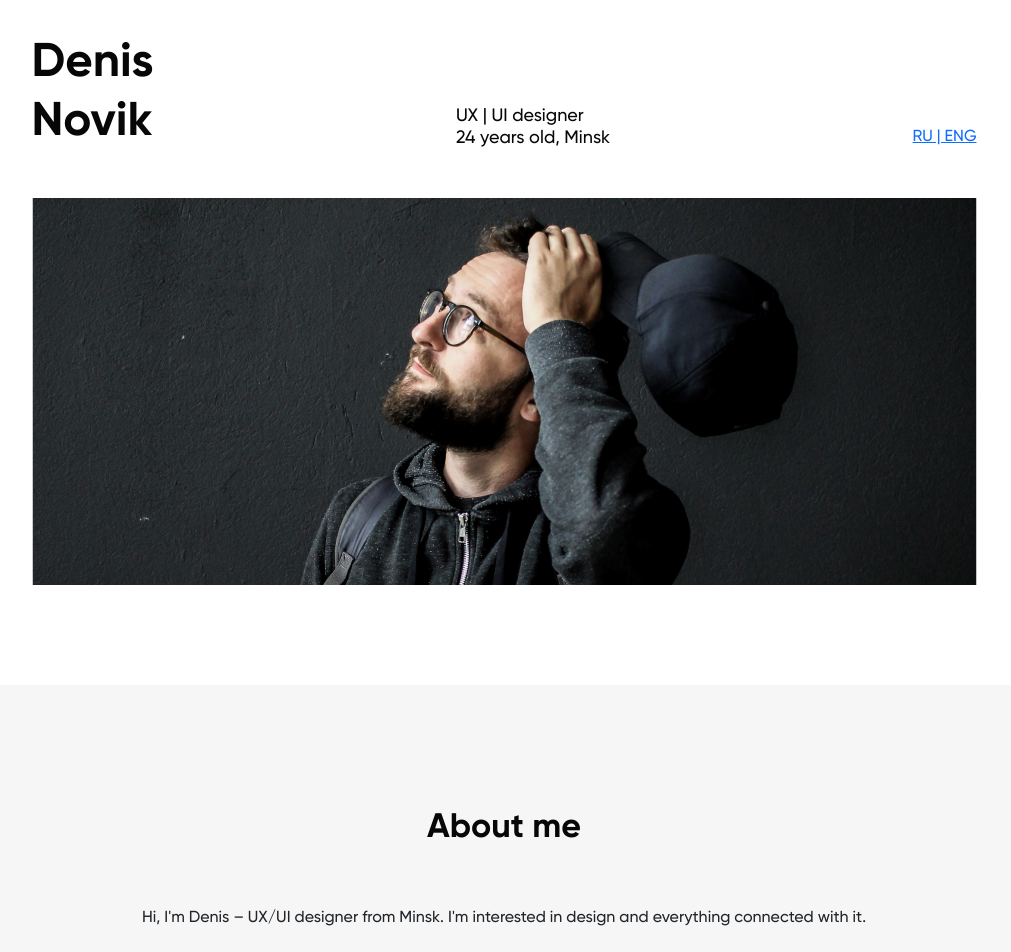
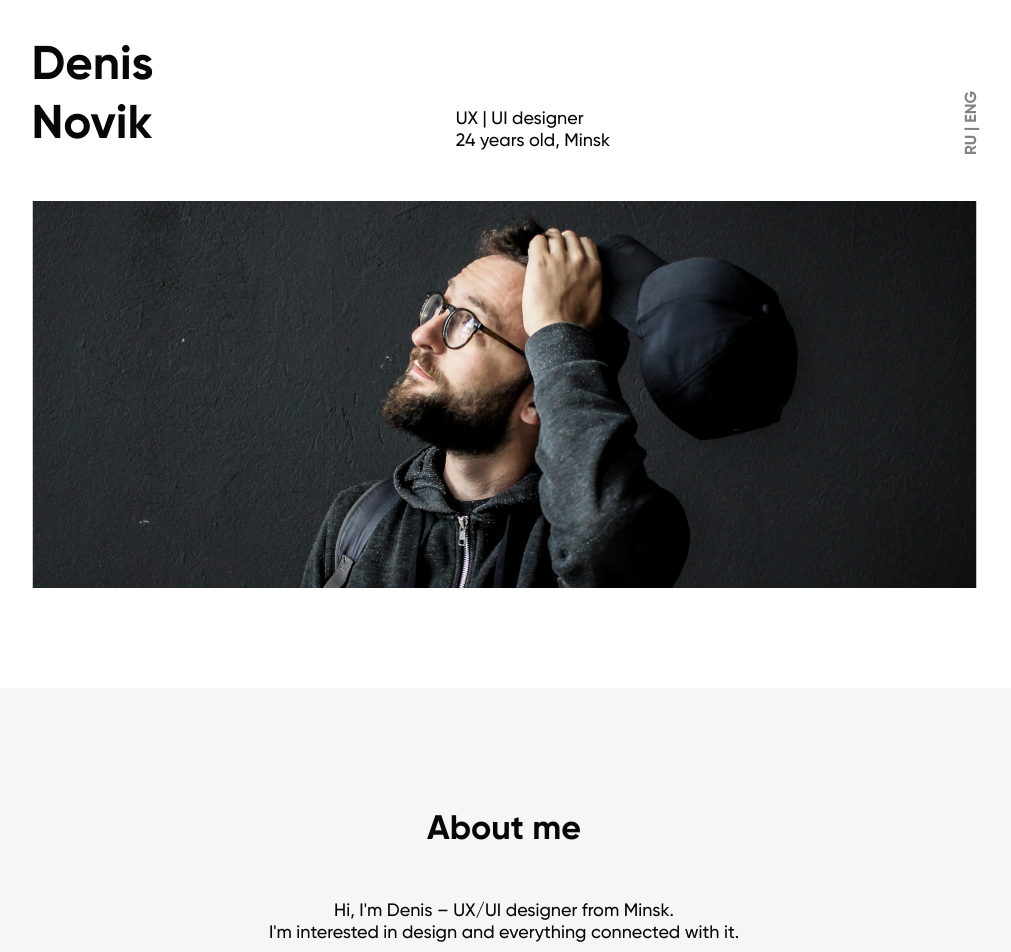
Before and after one commit to Vicktosha/denis_novik, a plain HTML site: page src/index.html in a window 1280 px wide. Shown: the part 100-1052 px from the top of the page, without its empty margins (136-1147 px from the left). Drawn offline with Linux system fonts and the light colour scheme.

Commit message:
tuesday editing

```diff
--- a/src/index.html
+++ b/src/index.html
@@ -25,11 +25,19 @@
 					<span>Denis</span>
 					<span>Novik</span>
 				</div>
+
 				<div class="sub-header_about-item">
 					<span>UX | UI designer</span>
 					<span>24 years old, Minsk</span>
 				</div>
-					<a href="#" class="sub-header_lang-item">RU | ENG</a>
+				<div class="sub-header_lang-item"><a href="#" class="sub-header_lang-item">
+					<span>RU</span>
+				</a>
+				|
+				<a href="#" class="sub-header_lang-item">
+					<span>ENG</span>
+				</a>
+				</div>
 			</div>
 			<img src="img/main.png" alt="main">
 		</div>
--- a/src/sass/blocks/_header.scss
+++ b/src/sass/blocks/_header.scss
@@ -1,12 +1,13 @@
 .header {
-    height: 90px;
-    display: flex;
-    justify-content: space-between;
-    align-items: center;
+	padding: 33px 0 33px;
+	display: flex;
+	justify-content: space-between;
+
+	&__item   {
+		font-weight: 900;
+		font-size: 18px;
+		color: #828282;
+		text-decoration: none;}
+		@include button;
+
 }
-    .header__item   {
-        font-weight: 900;
-        font-size: 18px;
-        color: #828282;
-        text-decoration: none;
-    }
--- a/src/sass/blocks/_promo.scss
+++ b/src/sass/blocks/_promo.scss
@@ -1,5 +1,4 @@
 .promo  {
-    min-width: 760px;
     padding: 0 0 100px 0;
 }
     .promo__divider {
--- a/src/sass/blocks/_section-about.scss
+++ b/src/sass/blocks/_section-about.scss
@@ -1,19 +1,21 @@
 .section-about  {
-    padding: 120px 0 107px 0;
-    min-height: 500px;
+    padding: 120px 0 107px;
     background: #F6F6F6;
     display: flex;
     flex-direction: column;
-    justify-content: space-between;
+    justify-content: space-around;
     align-items:center;
 }
     .title  {
+        margin-bottom: 0;
         font-weight: 900;
         font-size: 34px;
-        line-height: 42px;
         color: #070707;
     }
-    .section_about-text {
+    .section-about_text {
+        margin-top: 50px;
+        display: flex;
+		flex-direction: column;
         font-weight: 500;
         font-size: 18px;
         line-height: 22px;
--- a/src/sass/blocks/_sub-header.scss
+++ b/src/sass/blocks/_sub-header.scss
@@ -3,17 +3,17 @@
 	display: flex;
 	justify-content: space-between;
 	align-items: flex-end;
-}
-	.sub-header_name-item	{
+
+	&_name-item	{
 		display: flex;
 		flex-direction: column;
-		align-items:flex-start;
+		align-items: flex-start;
 		font-weight: 900;
 		font-size: 47.3392px;
 		line-height: 59px;
 		color: #070707;
-    }
-	.sub-header_about-item   {
+	}
+	&_about-item   {
 		display: flex;
 		flex-direction: column;
 		align-items:flex-start;
@@ -22,3 +22,11 @@
 		line-height: 22px;
 		color: #070707;
 	}
+	&_lang-item	{
+		font-weight: 900;
+		transform: rotate(-90deg) translateY(27px) translateX(16px);
+		text-decoration: none;
+		color: #828282;
+		@include button;
+	}
+}
--- a/src/sass/style.scss
+++ b/src/sass/style.scss
@@ -1,11 +1,19 @@
 *   {
-    font-family: "gilroy";
+	font-family: "gilroy";
 }
 .container  {
-    max-width: 945px;
-    margin: 0 auto;
+	max-width: 945px;
+	margin: 0 auto;
 }
+
+@mixin button   {
+	:hover	{
+		color: black;
+		transition: 0.6s all;
+    }
+}
+
 @import 'blocks/promo';
 @import 'blocks/header';
 @import 'blocks/sub-header';
-@import 'blocks/section-about'
+@import 'blocks/section-about';
```
Also changed, not shown: src/css/style.min.css, 1 other file. Lines whose indentation alone changed are shown as unchanged.
